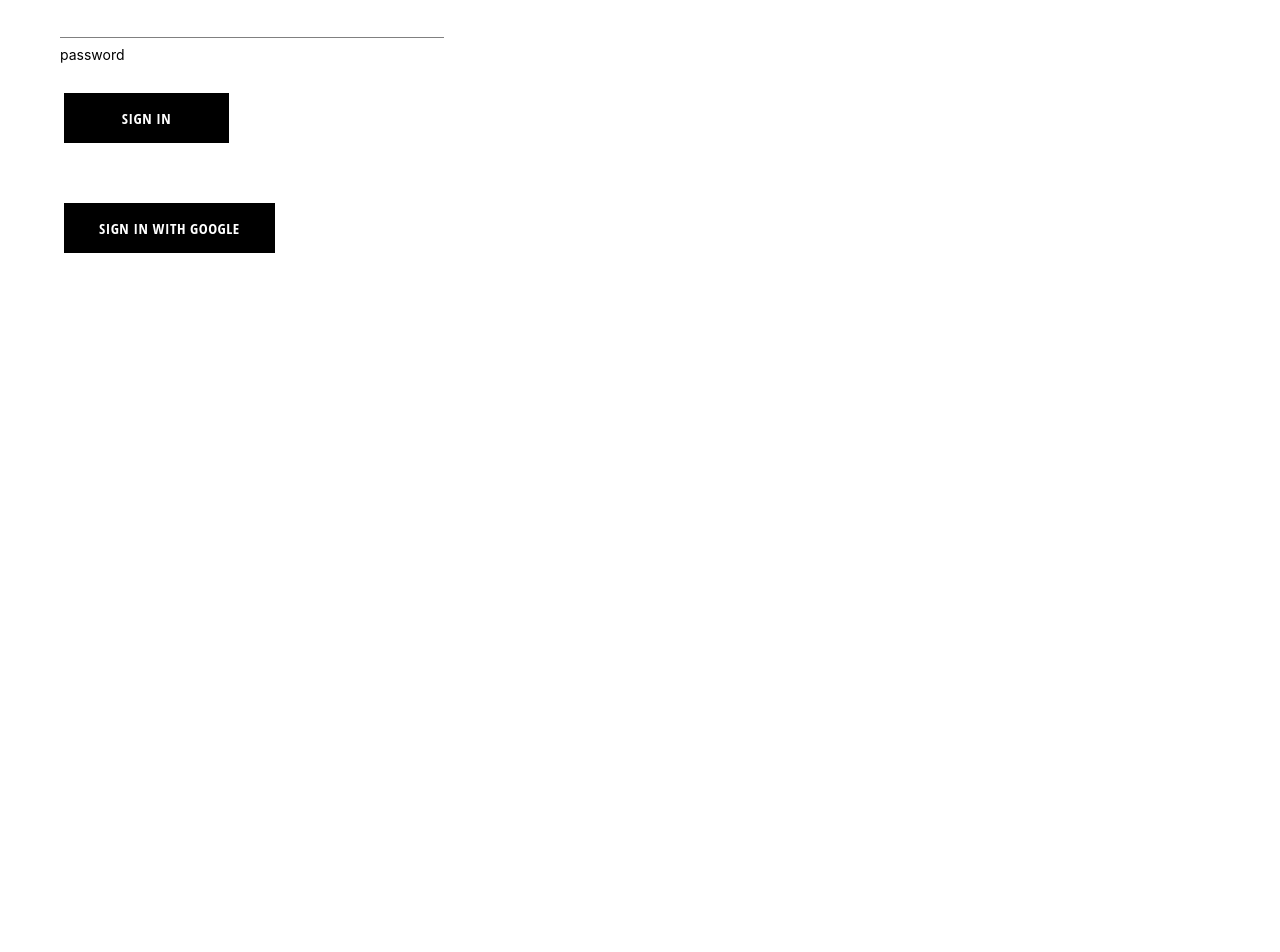
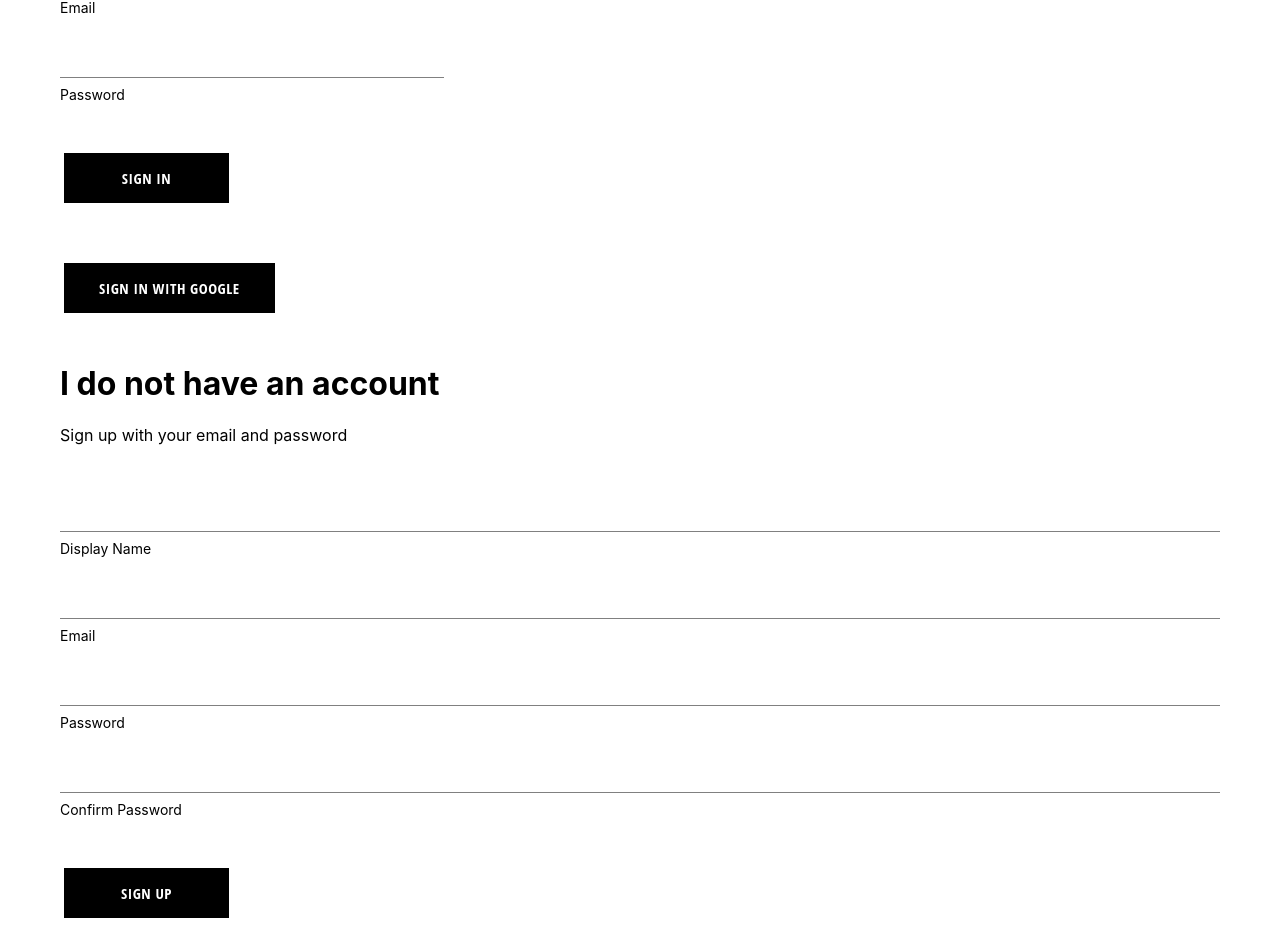
Before and after one commit to Ain-e-Muhammad/clothes, a React (Create React App) app: page /signin in a window 1280 px wide. Shown: the part 352-1304 px from the top of the page. Before the commit the page ends 800 px from the top, so only its background shows below. Built offline with nearby package versions, Linux system fonts and the light colour scheme; no server answers.

Commit message:
Made a signup form and added the signup functionality

```diff
--- a/src/App.js
+++ b/src/App.js
@@ -4,7 +4,7 @@
 import {Switch, Route} from 'react-router-dom'
 import Header from './components/header/header.component'
 import SignInAndSignUp from './pages/sign-in-and-sign-up/sign-in-and-sign-up.component'
-import {auth} from './firebase/firebase.utils'
+import {auth, createUserProfileDocument} from './firebase/firebase.utils'
 import React, { Component } from 'react';
 
 
@@ -21,9 +21,21 @@
   unsubscribeFromAuth = null
 
   componentDidMount(){
-    this.unsubscribeFromAuth = auth.onAuthStateChanged( (user) => {
-      this.setState({currentUser: user})
-      console.log(user)
+    this.unsubscribeFromAuth = auth.onAuthStateChanged( async (user) => {
+      if(user){
+        const userRef = await (createUserProfileDocument(user))
+        userRef.onSnapshot((snapshot) => {
+          this.setState({
+            currentUser: {
+              id: snapshot.id,
+              ...snapshot.data()
+            }
+          },() => console.log(this.state))
+        })
+      }
+      else{
+        this.setState({currentUser:user})
+      }
     })
   }
 
--- a/src/components/form-input/forminput.component.jsx
+++ b/src/components/form-input/forminput.component.jsx
@@ -3,7 +3,7 @@
 
 const FormInput = ({handleChange, label, ...otherProps}) => {
     return(
-        <div classname='group'>
+        <div className='group'>
             <input className='form-input' onChange={handleChange} {...otherProps} />
             {
                label ? (<label className={`${otherProps.value.length ? 'shrink' : ''} form-input-label`}>
--- a/src/components/signin/signin.component.jsx
+++ b/src/components/signin/signin.component.jsx
@@ -30,8 +30,8 @@
                 <h1>I already have an account</h1>
                 <span>Sign in with your email and password</span>
                 <form onSubmit={this.handleSubmit}>
-                    <FormInput label="email" name= 'email' type ='email' handleChange={this.handleChange} value={this.state.email} required />
-                    <FormInput label="password" name="password" type ="password" value={this.state.password} handleChange={this.handleChange} required />
+                    <FormInput label="Email" name= 'email' type ='email' handleChange={this.handleChange} value={this.state.email} required />
+                    <FormInput label="Password" name="password" type ="password" value={this.state.password} handleChange={this.handleChange} required />
 
                     <CustomButton type="submit">
                         SIGN IN
--- /dev/null
+++ b/src/components/signup/signup.component.jsx
@@ -0,0 +1,69 @@
+import React, {Component} from 'react'
+
+import FormInput from '../form-input/forminput.component'
+import CustomButton from '../custom-button/custom-button.component'
+import './signup.styles.scss'
+import {auth,createUserProfileDocument} from '../../firebase/firebase.utils'
+
+class signup extends Component {
+    constructor(){
+        super()
+        this.state={
+            displayName:'',
+            email: '',
+            password:'',
+            confirmPassword:''
+        }
+    }
+
+    handleSubmit= async(event) =>{
+        event.preventDefault()
+        const{displayName,email,password,confirmPassword}= this.state
+        if(password !== confirmPassword){
+            alert("Passwords dont match")
+            return
+        }
+
+        try{
+            const {user} = await auth.createUserWithEmailAndPassword(email,password)
+            await createUserProfileDocument(user, {displayName})
+            this.setState({
+                    displayName:'',
+                    email: '',
+                    password:'',
+                    confirmPassword:''
+            })
+        }catch(err){
+            console.log(err)
+        }
+    }
+
+    handleChange = (event) =>{
+        const{name,value} = event.target
+        this.setState({
+            [name]: value
+        })
+    }
+
+    render() {
+        const{displayName,email,password,confirmPassword}= this.state
+        return (
+            <div className = "sign-ip">
+                <h1>I do not have an account</h1>
+                <span>Sign up with your email and password</span>
+                <form  className = "sign-up-form" onSubmit={this.handleSubmit}>
+                    <FormInput label="Display Name" name= 'displayName' type ='text' handleChange={this.handleChange} value={displayName} required />
+                    <FormInput label="Email" name= 'email' type ='email' handleChange={this.handleChange} value={email} required />
+                    <FormInput label="Password" name="password" type ="password" value={password} handleChange={this.handleChange} required />
+                    <FormInput label="Confirm Password" name="confirmPassword" type ="password" value={confirmPassword} handleChange={this.handleChange} required />
+
+                    <CustomButton type="submit">
+                        SIGN UP
+                    </CustomButton>
+                </form>
+            </div>
+        );
+    }
+}
+
+export default signup;
--- /dev/null
+++ b/src/components/signup/signup.styles.scss
@@ -0,0 +1,9 @@
+.sign-up {
+    display: flex;
+    flex-direction: column;
+    width: 380px;
+
+    .title {
+      margin: 10px 0;
+    }
+  }
--- a/src/firebase/firebase.utils.js
+++ b/src/firebase/firebase.utils.js
@@ -12,6 +12,26 @@
     measurementId: "G-THTBPPF2X8"
   };
 
+export const createUserProfileDocument = async (userAuth, data) => {
+    if(!userAuth) return
+
+    const userRef = firestore.doc(`users/${userAuth.uid}`)
+    const snapShot = await userRef.get()
+
+    if(!snapShot.exists){
+        const {displayName, email} = userAuth
+        const createdAt = new Date()
+        try{
+            await userRef.set({
+                displayName,email,createdAt, ...data
+            })
+        }catch(err){
+            console.log('error here:' + err)
+        }
+    }
+    return userRef
+}
+
 firebase.initializeApp(config)
 
 export const auth = firebase.auth()
--- a/src/pages/sign-in-and-sign-up/sign-in-and-sign-up.component.jsx
+++ b/src/pages/sign-in-and-sign-up/sign-in-and-sign-up.component.jsx
@@ -1,12 +1,14 @@
 import React from 'react'
 import './sign-in-and-sign-up.styles.scss'
 import SignIn from '../../components/signin/signin.component'
-
+import SignUp from '../../components/signup/signup.component'
 const SignInAndSignUp = () => {
     return(
         <div>
             <SignIn/>
+            <SignUp/>
         </div>
+
     )
 }
 
--- a/src/pages/sign-in-and-sign-up/sign-in-and-sign-up.styles.scss
+++ b/src/pages/sign-in-and-sign-up/sign-in-and-sign-up.styles.scss
@@ -0,0 +1,6 @@
+.sign-in-and-sign-up {
+    width: 650px;
+    display: flex;
+    justify-content: space-between;
+    margin: 30px auto;
+  }
```
